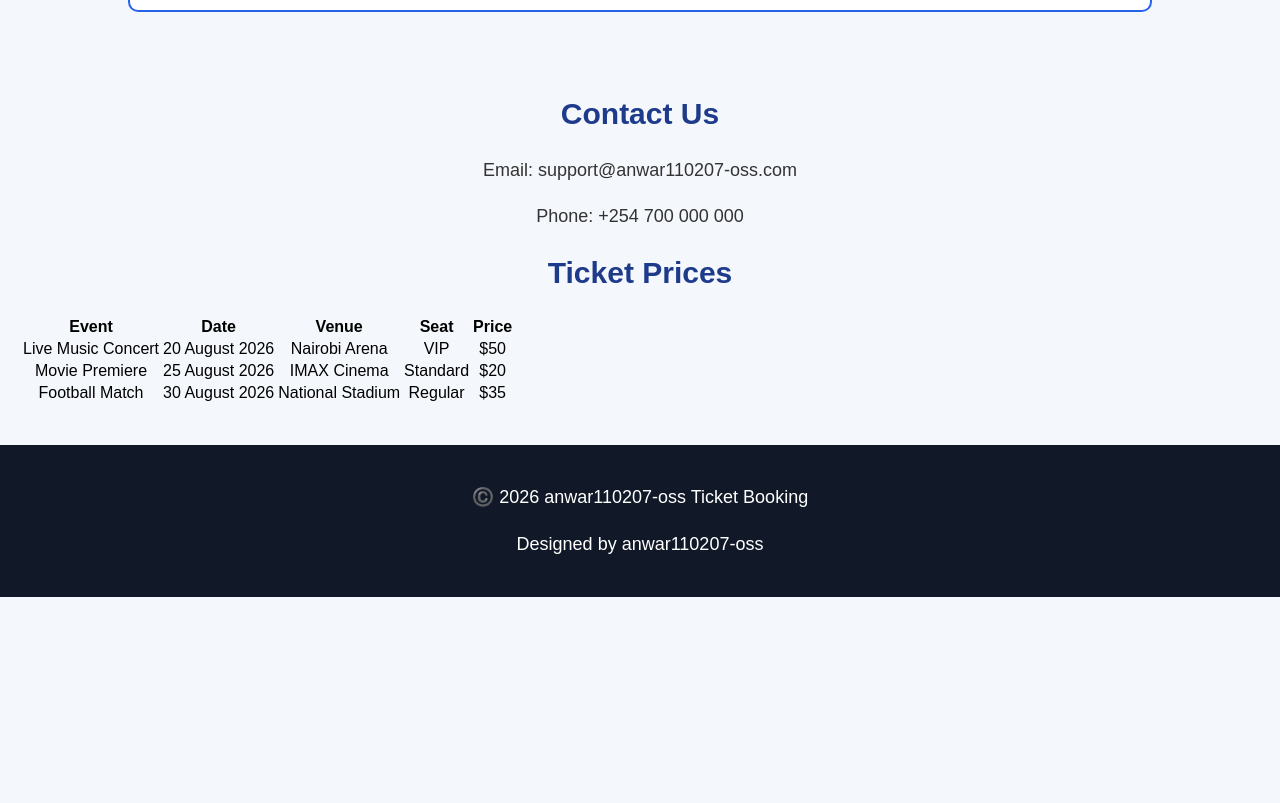
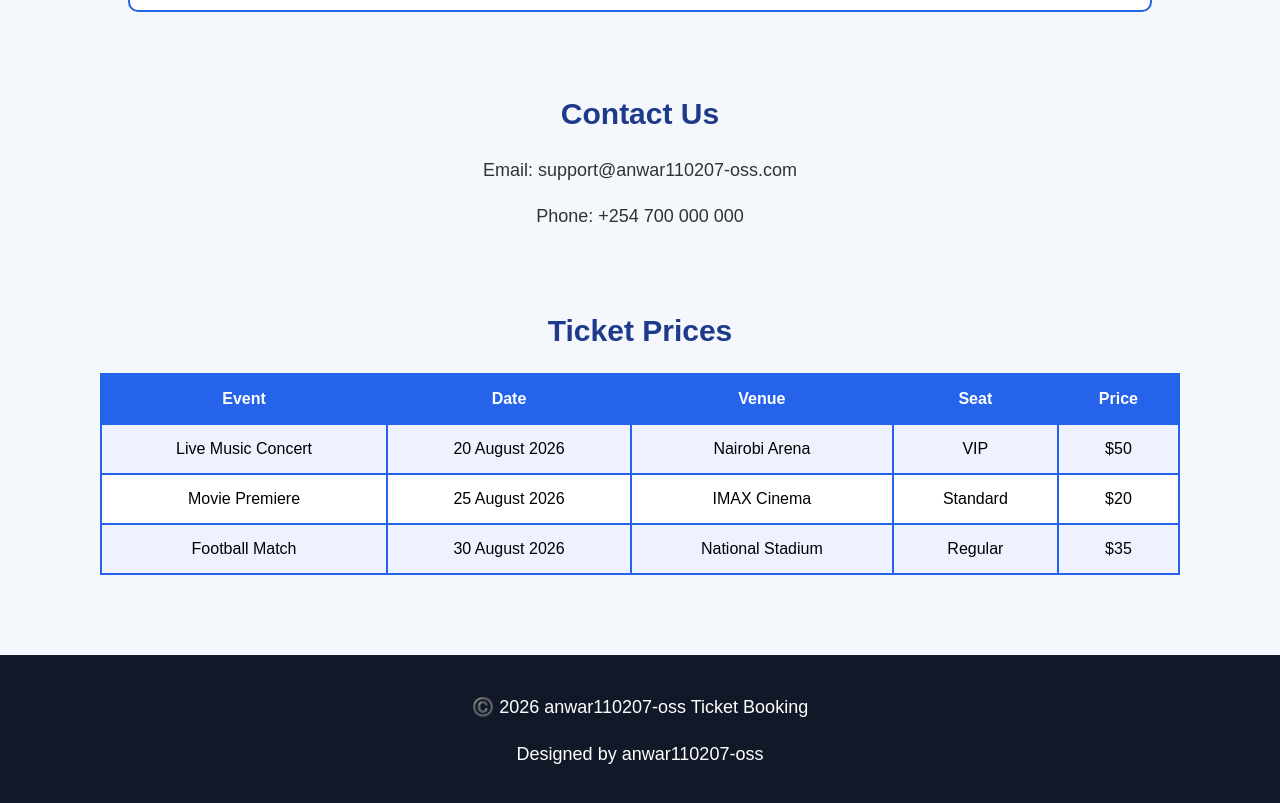
Before and after one commit to anwar110207-oss/Ticketing, a plain HTML site: page index.html in a window 1280 px wide. Shown: the part 1872-2675 px from the top of the page. Before the commit the page ends 2469 px from the top, so only its background shows below. Drawn offline with Linux system fonts and the light colour scheme.

Commit message:
Update style.css

```diff
--- a/style.css
+++ b/style.css
@@ -302,3 +302,31 @@
         font-size: 16px;
     }
 }
+/* ================= TICKET TABLE ================= */
+
+#prices {
+    padding: 40px 20px;
+}
+
+table {
+    width: 90%;
+    margin: auto;
+    border-collapse: collapse;
+    background-color: white;
+}
+
+th,
+td {
+    border: 2px solid #2563eb;
+    padding: 15px;
+    text-align: center;
+}
+
+th {
+    background-color: #2563eb;
+    color: white;
+}
+
+tr:nth-child(even) {
+    background-color: #eef2ff;
+}
```
